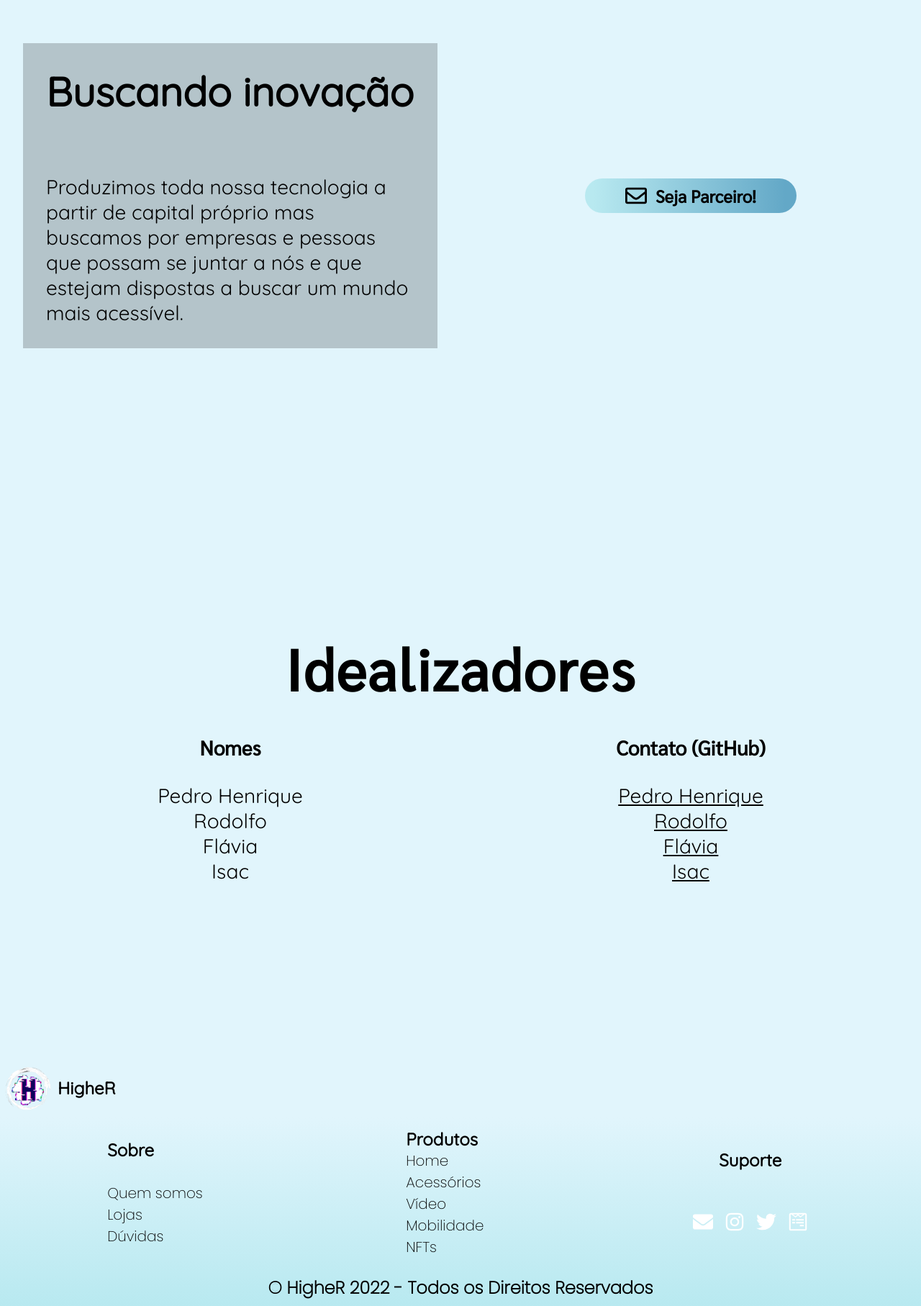
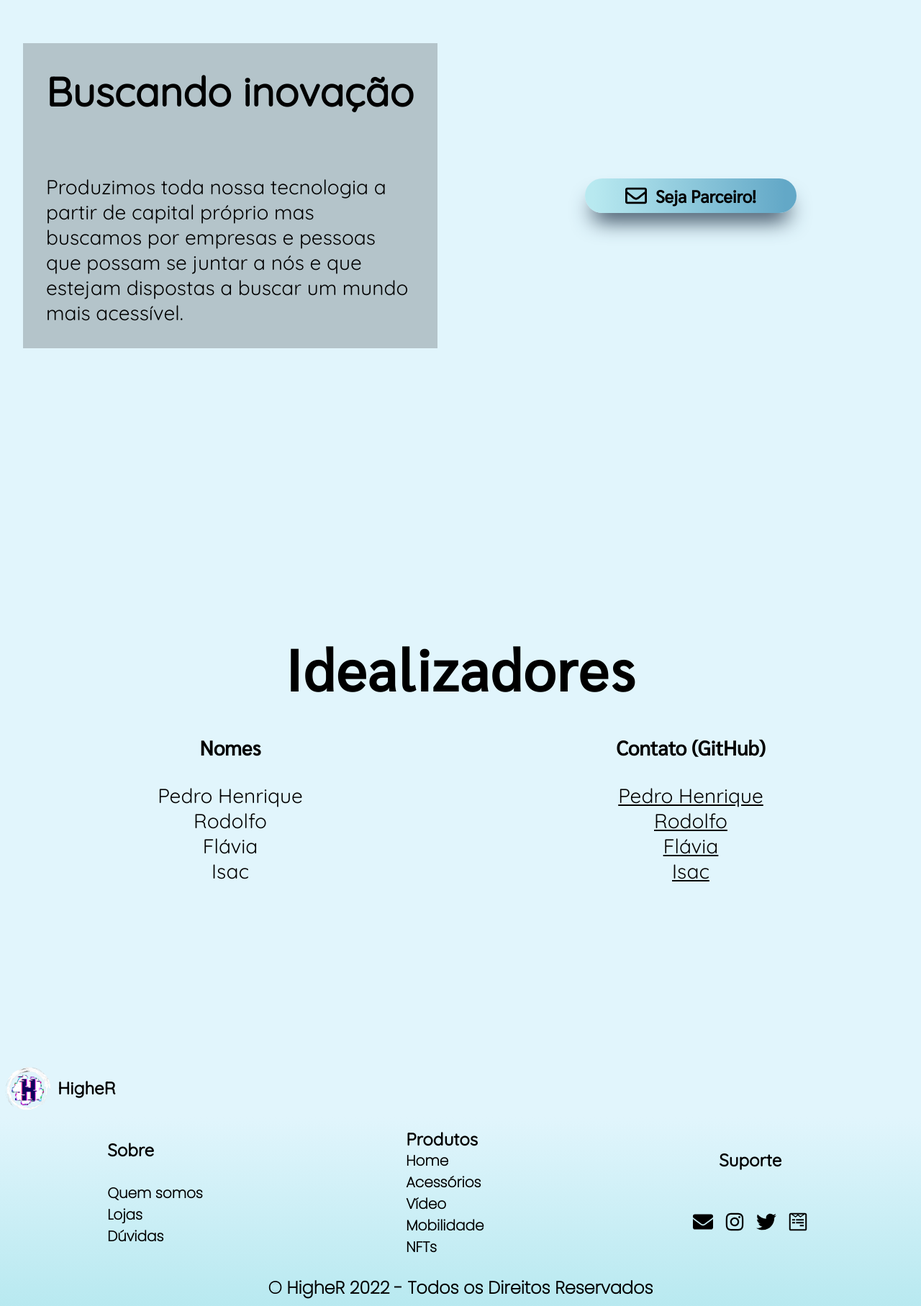
Before and after one commit to oBST01/HigheR, a React (Vite) app: page /sobre in a window 1280 px wide. Shown: the part 1728-3543 px from the top of the page at 72% size. Built offline with nearby package versions, Linux system fonts and the light colour scheme.

Commit message:
add shadow to buttons

```diff
--- a/src/App.css
+++ b/src/App.css
@@ -40,3 +40,7 @@ h2 {
   font-size: 7vmin;
   font-weight: 400;
 }
+
+button {
+  box-shadow: rgb(38, 57, 77) 0px 20px 30px -10px;
+}
--- a/src/Components/Footer/Footer.module.css
+++ b/src/Components/Footer/Footer.module.css
@@ -11,6 +11,7 @@
 
 .footer.dark {
     color: black;
+    font-weight: 600;
 }
 
 .footer div {
--- a/src/Components/Footer/index.tsx
+++ b/src/Components/Footer/index.tsx
@@ -66,7 +66,7 @@ const Footer: React.FC<IProps> = ({ background, darkMode }) => {
         <div>
           <p style={{alignSelf: "center"}}>Suporte</p>
           <ul style={{display: "flex"}} className={classes.icons}>
-            <IconContext.Provider value={{size: "28"}}>
+            <IconContext.Provider value={{size: "28", style: {fill: darkMode ? "black": "white"}}}>
               <a href="mailto:higher.techoffice@higher.com" target={"_blank"}>
                 <li><FaEnvelope /></li>
               </a>
--- a/src/Components/TechItem/TechItem.module.css
+++ b/src/Components/TechItem/TechItem.module.css
@@ -53,6 +53,8 @@ div.techItem button {
   outline: none;
   border: none;
 
+  box-shadow: 4px 10px 1vh 3px rgba(0, 0, 0, 0.459);
+
   transition: 0.2s all;
   cursor: pointer;
 }
```
